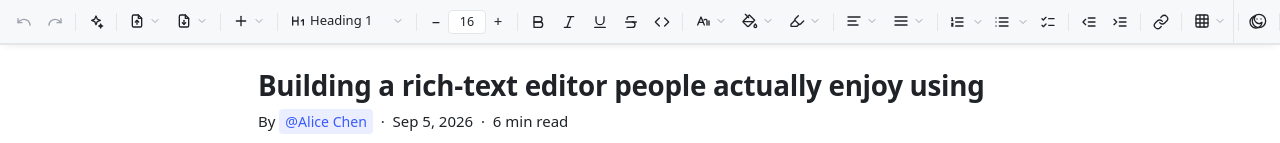
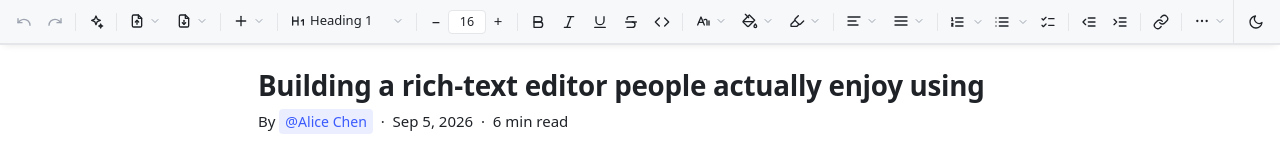
Before and after one commit to daorbit/da-editor, a React (Vite) app: page / in a window 1280 px wide. Both pictures are taken after a click on the button "Try the editor". Shown: the top 143 px of the page. Built offline with nearby package versions, Linux system fonts and the light colour scheme.

Commit message:
feat: implement overflow collapse for toolbar groups and add measurement styles

```diff
--- a/src/components/FixedToolbar.tsx
+++ b/src/components/FixedToolbar.tsx
@@ -1,4 +1,11 @@
-import { Fragment, useEffect, useId, useRef, useState, type ReactNode } from 'react';
+import {
+  Fragment,
+  useEffect,
+  useId,
+  useRef,
+  useState,
+  type ReactNode,
+} from 'react';
 import { useSlate } from 'slate-react';
 import {
   AlignJustifyIcon,
@@ -48,6 +55,7 @@ import {
   ToolbarDropdown,
   ToolbarSeparator,
   useCloseOnOtherOpen,
+  useOverflowCollapse,
 } from './ToolbarPrimitives';
 import { EmojiPicker } from './EmojiPicker';
 import { ColorPicker } from './ColorPicker';
@@ -108,6 +116,7 @@ export function FixedToolbar({
   isDark,
 }: FixedToolbarProps) {
   const editor = useSlate() as DaEditor;
+  const scrollRef = useRef<HTMLDivElement>(null);
   const [emojiOpen, setEmojiOpen] = useState(false);
   const emojiId = useId();
   const emojiRef = useRef<HTMLDivElement>(null);
@@ -237,11 +246,7 @@ export function FixedToolbar({
     });
   }
 
-  groups.push({
-    key: 'insert',
-    inline: (
-      <ToolbarDropdown label="Insert" icon={<PlusIcon />}>
-        {(close) =>
+  const insertMenuItems = (close?: () => void) =>
     INSERT_GROUPS.map((group) => {
       const items = INSERT_SPECS.filter((spec) => spec.group === group);
       if (items.length === 0) return null;
@@ -255,15 +260,25 @@ export function FixedToolbar({
               label={spec.label}
               onClick={() => {
                 spec.run(editor, { onMedia, onAskAi, onLink });
-                      close();
+                close?.();
               }}
             />
           ))}
         </Fragment>
       );
-          })
-        }
+    });
+
+  groups.push({
+    key: 'insert',
+    inline: (
+      <ToolbarDropdown label="Insert" icon={<PlusIcon />}>
+        {(close) => insertMenuItems(close)}
       </ToolbarDropdown>
+    ),
+    menu: (
+      <SubMenu icon={<PlusIcon />} label="Insert">
+        {insertMenuItems()}
+      </SubMenu>
     ),
   });
 
@@ -671,6 +686,11 @@ export function FixedToolbar({
         )}
       </div>
     ),
+    menu: (
+      <SubMenu icon={<EmojiIcon />} label="Emoji">
+        <EmojiPicker onClose={() => {}} />
+      </SubMenu>
+    ),
   });
 
   if (onMedia) {
@@ -726,22 +746,7 @@ export function FixedToolbar({
     ),
   });
 
-  return (
-    <div className="da-tb da-tb--fixed" role="toolbar" aria-label="Editor toolbar">
-      {/* Tools scroll horizontally when the window is too narrow for them. */}
-      <div className="da-tb__scroll">
-        {groups.map((group, index) => (
-          <Fragment key={group.key}>
-            {index > 0 && <ToolbarSeparator />}
-            <div className="da-tb__group">{group.inline}</div>
-          </Fragment>
-        ))}
-
-        <ToolbarSeparator />
-
-      {/* Always-present overflow for the rarely used marks. */}
-      <ToolbarDropdown label="More" icon={<MoreIcon />}>
-        {(close) => (
+  const extraMenu = (close?: () => void) => (
     <>
       {EXTRA_MARK_SPECS.map((spec) => (
         <MenuItem
@@ -751,7 +756,7 @@ export function FixedToolbar({
           active={isMarkActive(editor, spec.mark)}
           onClick={() => {
             toggleMark(editor, spec.mark);
-                  close();
+            close?.();
           }}
         />
       ))}
@@ -762,7 +767,7 @@ export function FixedToolbar({
           label={font.label}
           onClick={() => {
             setMark(editor, MARK.fontFamily, font.value || null);
-                  close();
+            close?.();
           }}
         />
       ))}
@@ -772,9 +777,54 @@ export function FixedToolbar({
         label="Clear formatting"
         onClick={() => {
           clearMarks(editor);
-                close();
+          close?.();
         }}
       />
+    </>
+  );
+
+  // Groups that don't fit collapse whole into the "More" menu, keeping every
+  // feature reachable instead of clipping the toolbar on a narrow screen.
+  // Measured off-screen so widths stay available even once collapsed away.
+  const measureRef = useRef<HTMLDivElement>(null);
+  const visibleCount = useOverflowCollapse(scrollRef, measureRef, groups.length);
+  const visibleGroups = groups.slice(0, visibleCount);
+  const overflowGroups = groups.slice(visibleCount);
+
+  return (
+    <div className="da-tb da-tb--fixed" role="toolbar" aria-label="Editor toolbar">
+      <div className="da-tb__measure" ref={measureRef} aria-hidden="true">
+        {groups.map((group) => (
+          <div className="da-tb__group" data-tb-group key={group.key}>
+            {group.inline}
+          </div>
+        ))}
+      </div>
+      <div className="da-tb__scroll" ref={scrollRef}>
+        {visibleGroups.map((group, index) => (
+          <Fragment key={group.key}>
+            {index > 0 && <ToolbarSeparator />}
+            <div className="da-tb__group">
+              {group.inline}
+            </div>
+          </Fragment>
+        ))}
+
+        <ToolbarSeparator />
+
+      {/* Always-present overflow: groups collapsed for width, plus rarely used marks. */}
+      <ToolbarDropdown label="More" icon={<MoreIcon />}>
+        {(close) => (
+          <>
+            {overflowGroups.length > 0 && (
+              <>
+                {overflowGroups.map((group) => (
+                  <Fragment key={group.key}>{group.menu ?? group.inline}</Fragment>
+                ))}
+                <MenuSeparator />
+              </>
+            )}
+            {extraMenu(close)}
           </>
         )}
         </ToolbarDropdown>
--- a/src/components/ToolbarPrimitives.tsx
+++ b/src/components/ToolbarPrimitives.tsx
@@ -1,11 +1,58 @@
 import {
   useEffect,
   useId,
+  useLayoutEffect,
   useRef,
   useState,
   type ReactNode,
+  type RefObject,
 } from 'react';
 import { CheckIcon, ChevronDownIcon, ChevronRightIcon } from '../icons';
+
+const OVERFLOW_RESERVE = 44;
+const SEPARATOR_WIDTH = 9;
+
+
+export function useOverflowCollapse(
+  availableRef: RefObject<HTMLDivElement | null>,
+  measureRef: RefObject<HTMLDivElement | null>,
+  groupCount: number,
+): number {
+  const [visibleCount, setVisibleCount] = useState(groupCount);
+
+  useLayoutEffect(() => {
+    const availableEl = availableRef.current;
+    const measureEl = measureRef.current;
+    if (!availableEl || !measureEl) return;
+
+    const recalc = () => {
+      const groups = Array.from(
+        measureEl.querySelectorAll<HTMLElement>(':scope > [data-tb-group]'),
+      );
+      if (groups.length === 0) return;
+
+      const available = availableEl.clientWidth - OVERFLOW_RESERVE;
+      let used = 0;
+      let fit = 0;
+      for (const group of groups) {
+        const width = group.offsetWidth + (fit > 0 ? SEPARATOR_WIDTH : 0);
+        if (used + width > available) break;
+        used += width;
+        fit += 1;
+      }
+      setVisibleCount(Math.max(1, fit));
+    };
+
+    recalc();
+    const observer = new ResizeObserver(recalc);
+    observer.observe(availableEl);
+    return () => observer.disconnect();
+    // Re-measure whenever the number of groups changes (props/state driven).
+    // eslint-disable-next-line react-hooks/exhaustive-deps
+  }, [groupCount]);
+
+  return Math.min(visibleCount, groupCount);
+}
 
 /** Broadcast so opening one toolbar popover closes any other that's open. */
 const DA_TB_CLOSE_OTHERS = 'da-tb-close-others';
--- a/src/styles/editor.css
+++ b/src/styles/editor.css
@@ -131,6 +131,21 @@
   overflow: visible;
 }
 
+/* Off-screen, full-width render of every group used only to measure widths
+   for the overflow collapse — never shown, never interactive. */
+.da-tb__measure {
+  position: absolute;
+  top: 0;
+  left: 0;
+  display: flex;
+  align-items: center;
+  gap: 2px;
+  height: 44px;
+  visibility: hidden;
+  pointer-events: none;
+  z-index: -1;
+}
+
 /* Pinned cluster keeps the theme and mode controls always reachable. */
 .da-tb__end {
   display: flex;
```
Lines whose indentation alone changed are shown as unchanged.
